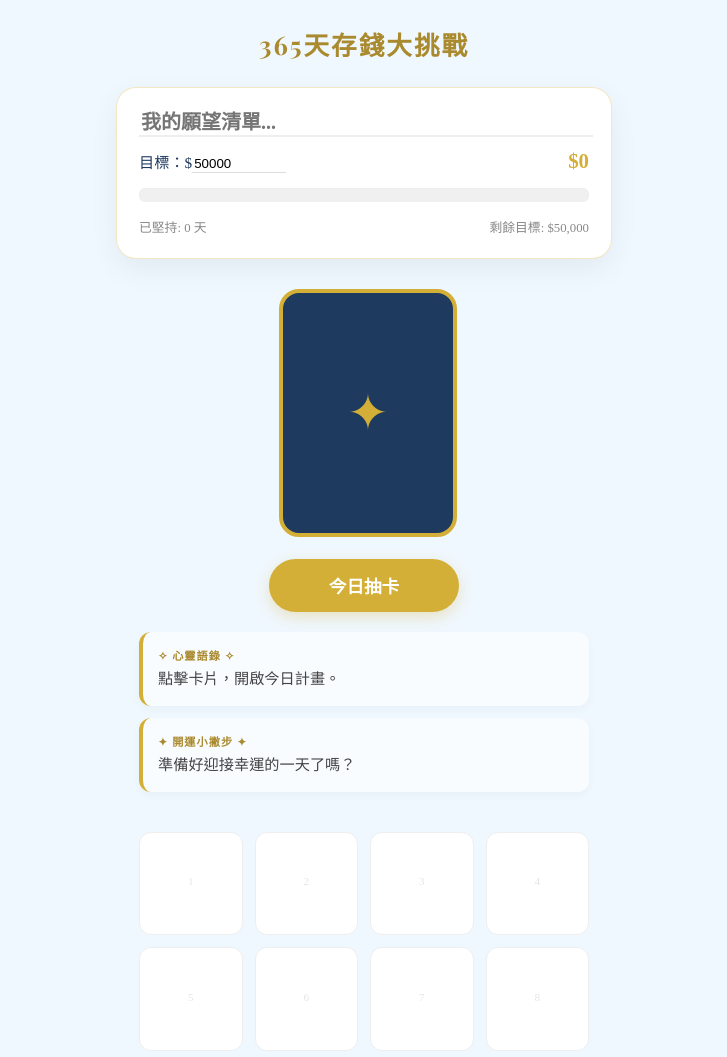
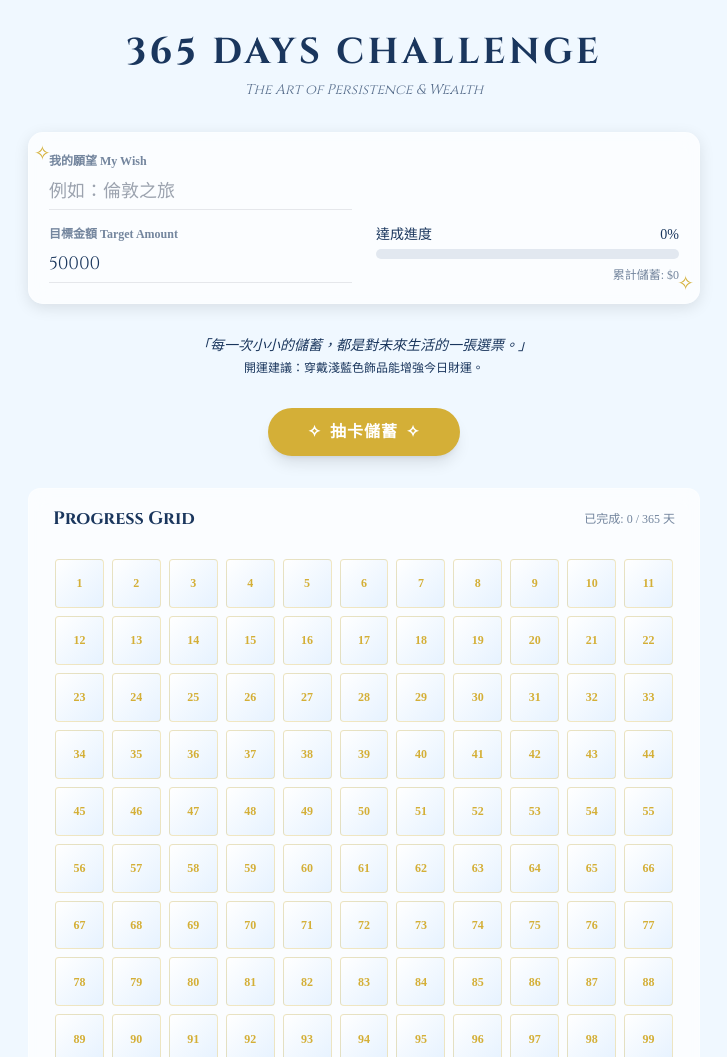
Before and after one commit to kus080600-del/index.html, a plain HTML site: page index.html in a window 1280 px wide. Shown: the top 1057 px of the page, without its empty margins (276-1003 px from the left). Drawn offline with nearby package versions, Linux system fonts and the light colour scheme.

Commit message:
更新 index.html

```diff
--- a/index.html
+++ b/index.html
@@ -1,298 +1,419 @@
 <!DOCTYPE html>
-<html lang="zh-TW">
+<html lang="zh-Hant">
 <head>
     <meta charset="UTF-8">
     <meta name="viewport" content="width=device-width, initial-scale=1.0, maximum-scale=1.0, user-scalable=no">
-    <title>365 存錢大挑戰</title>
-    <link href="https://fonts.googleapis.com/css2?family=Playfair+Display:wght@700&family=Noto+Serif+TC:wght@400;700&display=swap" rel="stylesheet">
-    <script src="https://cdn.jsdelivr.net/npm/canvas-confetti@1.6.0/dist/confetti.browser.min.js"></script>
+    <meta name="apple-mobile-web-app-capable" content="yes">
+    <meta name="apple-mobile-web-app-status-bar-style" content="black-translucent">
+    <title>365天優雅儲蓄挑戰</title>
+    <!-- 引入 Google Fonts -->
+    <link href="https://fonts.googleapis.com/css2?family=Cinzel:wght@400;700&family=Noto+Serif+TC:wght@400;700&display=swap" rel="stylesheet">
+    <script src="https://cdn.tailwindcss.com"></script>
     <style>
         :root {
-            --alice-blue: #F0F8FF;
+            --azure: #F0F8FF;
             --gold: #D4AF37;
-            --dark-gold: #AA8A2E;
-            --deep-blue: #1E3A5F;
-            --bg-card: #FFFFFF;
+            --deep-blue: #1A365D;
         }
 
         body {
-            background-color: var(--alice-blue);
+            background-color: var(--azure);
             font-family: 'Noto Serif TC', serif;
+            color: var(--deep-blue);
             margin: 0;
-            display: flex;
-            flex-direction: column;
-            align-items: center;
-            min-height: 100vh;
-            color: var(--deep-blue);
-            padding-bottom: 60px;
+            padding: 0;
+            overflow-x: hidden;
         }
 
-        header { padding: 25px 0; text-align: center; }
-        h1 { font-family: 'Playfair Display', serif; color: var(--dark-gold); margin: 0; font-size: 1.6rem; letter-spacing: 2px; }
-
-        /* 願望卡片 */
-        .wish-card {
-            width: 88%; max-width: 450px;
-            background: var(--bg-card);
-            padding: 22px; border-radius: 20px;
-            box-shadow: 0 10px 30px rgba(0,0,0,0.06);
-            margin-bottom: 20px; border: 1px solid rgba(212,175,55,0.3);
+        h1, h2, .font-serif-en {
+            font-family: 'Cinzel', serif;
         }
 
-        .wish-input {
-            width: 100%; border: none; border-bottom: 2px solid #eee;
-            font-size: 1.25rem; margin-bottom: 12px; outline: none;
-            font-family: inherit; color: var(--deep-blue); font-weight: bold;
-            background: transparent;
+        /* 歐式邊框裝飾 */
+        .ornate-border {
+            border: 2px solid var(--gold);
+            position: relative;
+            padding: 20px;
+            background: rgba(255, 255, 255, 0.8);
+            box-shadow: 0 4px 15px rgba(0,0,0,0.1);
         }
 
-        .progress-bar-container {
-            height: 12px; background: #f0f0f0; border-radius: 6px;
-            overflow: hidden; margin: 15px 0; border: 1px solid #eee;
+        .ornate-border::before, .ornate-border::after {
+            content: "✧";
+            position: absolute;
+            color: var(--gold);
+            font-size: 20px;
+        }
+        .ornate-border::before { top: 5px; left: 5px; }
+        .ornate-border::after { bottom: 5px; right: 5px; }
+
+        /* 卡片網格與動畫 */
+        .grid-container {
+            display: grid;
+            grid-template-columns: repeat(auto-fill, minmax(45px, 1fr));
+            gap: 8px;
+            padding: 10px;
         }
 
-        #progress-fill {
-            height: 100%; width: 0%;
-            background: linear-gradient(90deg, var(--gold), #f9d976);
-            transition: width 1s ease;
+        .save-card {
+            aspect-ratio: 1/1;
+            perspective: 1000px;
+            cursor: pointer;
         }
 
-        /* 抽卡視覺 */
-        .card-container { perspective: 1000px; width: 170px; height: 240px; margin: 10px 0; }
-        .card {
-            width: 100%; height: 100%; position: relative;
-            transform-style: preserve-3d; transition: transform 0.6s cubic-bezier(0.4, 0, 0.2, 1);
-        }
-        .card.is-flipped { transform: rotateY(180deg); }
-        .card-face {
-            position: absolute; width: 100%; height: 100%;
-            backface-visibility: hidden; border-radius: 20px;
-            border: 4px solid var(--gold); display: flex;
-            flex-direction: column; justify-content: center; align-items: center;
-        }
-        .card-front { background: var(--deep-blue); color: var(--gold); font-size: 50px; }
-        .card-back { background: white; transform: rotateY(180deg); }
-
-        .draw-btn {
-            background: var(--gold); color: white; border: none;
-            padding: 14px 60px; border-radius: 35px; font-size: 1.1rem;
-            font-weight: bold; box-shadow: 0 5px 15px rgba(212,175,55,0.3);
-            margin: 20px 0; cursor: pointer;
+        .card-inner {
+            position: relative;
+            width: 100%;
+            height: 100%;
+            text-align: center;
+            transition: transform 0.6s cubic-bezier(0.4, 0, 0.2, 1);
+            transform-style: preserve-3d;
         }
 
-        /* 雙文案區 */
-        .combo-box {
-            width: 85%; max-width: 450px;
-            display: flex; flex-direction: column; gap: 12px;
-            margin-bottom: 30px;
+        .save-card.flipped .card-inner {
+            transform: rotateY(180deg);
         }
-        .text-tile {
-            background: rgba(255,255,255,0.6);
-            padding: 15px; border-radius: 12px;
-            border-left: 4px solid var(--gold);
-            box-shadow: 0 4px 10px rgba(0,0,0,0.03);
+
+        .card-front, .card-back {
+            position: absolute;
+            width: 100%;
+            height: 100%;
+            backface-visibility: hidden;
+            display: flex;
+            align-items: center;
+            justify-content: center;
+            border-radius: 4px;
+            font-size: 12px;
+            border: 1px solid rgba(212, 175, 55, 0.3);
         }
-        .tile-label {
-            font-size: 0.7rem; color: var(--dark-gold);
-            font-weight: bold; text-transform: uppercase;
-            letter-spacing: 1px; margin-bottom: 5px;
+
+        .card-front {
+            background: linear-gradient(135deg, #fff 0%, #e6f2ff 100%);
+            color: var(--gold);
+            font-weight: bold;
         }
-        .tile-content { font-size: 0.95rem; line-height: 1.5; color: #444; }
 
-        /* 紀錄格子 */
-        .history-grid {
-            display: grid; grid-template-columns: repeat(4, 1fr);
-            gap: 12px; width: 92%; max-width: 450px; padding: 10px;
+        .card-back {
+            background: var(--gold);
+            color: white;
+            transform: rotateY(180deg);
+            font-size: 10px;
+            flex-direction: column;
         }
-        .grid-item {
-            aspect-ratio: 1/1; background: #fff; border-radius: 12px;
-            display: flex; flex-direction: column; justify-content: center; align-items: center;
-            font-size: 0.9rem; color: #ccc; border: 1px solid #eee;
+
+        /* 進度條 */
+        .progress-bar-bg {
+            background: #e2e8f0;
+            height: 10px;
+            border-radius: 5px;
+            overflow: hidden;
         }
-        .grid-item.filled {
-            background: linear-gradient(135deg, #fffcf0 0%, #fff3cc 100%);
-            border-color: var(--gold); color: var(--dark-gold); font-weight: bold;
+
+        .progress-bar-fill {
+            background: linear-gradient(90deg, var(--gold), #f6e05e);
+            height: 100%;
+            width: 0%;
+            transition: width 0.5s ease;
         }
-        .grid-item .day-num { font-size: 0.7rem; opacity: 0.5; margin-bottom: 4px; }
 
-        .reset-btn { background: none; border: 1px solid #ccc; color: #999; padding: 8px 20px; border-radius: 20px; font-size: 0.8rem; margin-top: 60px; cursor: pointer; }
+        /* 煙火 Canvas */
+        #fireworks {
+            position: fixed;
+            top: 0;
+            left: 0;
+            width: 100%;
+            height: 100%;
+            pointer-events: none;
+            z-index: 100;
+        }
+
+        /* 玻璃擬態 */
+        .glass {
+            background: rgba(255, 255, 255, 0.7);
+            backdrop-filter: blur(10px);
+            border-radius: 15px;
+            border: 1px solid rgba(255, 255, 255, 0.3);
+        }
+
+        .btn-gold {
+            background: var(--gold);
+            color: white;
+            transition: all 0.3s;
+            text-transform: uppercase;
+            letter-spacing: 1px;
+        }
+
+        .btn-gold:hover {
+            filter: brightness(1.1);
+            transform: translateY(-2px);
+        }
     </style>
 </head>
-<body>
+<body class="p-4 md:p-8">
 
-<header>
-    <h1>365天存錢大挑戰</h1>
-</header>
+    <canvas id="fireworks"></canvas>
 
-<div class="wish-card">
-    <input type="text" id="wish-title" class="wish-input" placeholder="我的願望清單..." onchange="saveData()">
-    <div style="display: flex; justify-content: space-between; align-items: center;">
-        <span style="font-size: 0.95rem;">目標：$<input type="number" id="wish-target" style="width: 90px; border:none; border-bottom:1px solid #ddd; outline:none;" placeholder="50000" onchange="saveData()"></span>
-        <span id="stat-total" style="font-weight: bold; color: var(--gold); font-size: 1.3rem;">$0</span>
+    <div class="max-w-2xl mx-auto">
+        <!-- 標題區 -->
+        <header class="text-center mb-8">
+            <h1 class="text-3xl md:text-4xl font-bold mb-2 tracking-widest">365 DAYS CHALLENGE</h1>
+            <p class="text-sm opacity-70 italic font-serif-en">The Art of Persistence & Wealth</p>
+        </header>
+
+        <!-- 許願池與統計 -->
+        <section class="glass ornate-border mb-8">
+            <div class="grid grid-cols-1 md:grid-cols-2 gap-6">
+                <div>
+                    <label class="block text-xs font-bold mb-1 opacity-60">我的願望 My Wish</label>
+                    <input type="text" id="wishName" placeholder="例如：倫敦之旅" class="bg-transparent border-b border-gold w-full py-1 outline-none text-lg">
+
+                    <label class="block text-xs font-bold mt-4 mb-1 opacity-60">目標金額 Target Amount</label>
+                    <input type="number" id="targetAmount" placeholder="100000" class="bg-transparent border-b border-gold w-full py-1 outline-none text-lg font-serif-en">
+                </div>
+                <div class="flex flex-col justify-end">
+                    <div class="flex justify-between text-sm mb-1">
+                        <span>達成進度</span>
+                        <span id="progressPercent">0%</span>
+                    </div>
+                    <div class="progress-bar-bg mb-2">
+                        <div id="progressBar" class="progress-bar-fill"></div>
+                    </div>
+                    <div class="text-right text-xs opacity-60">
+                        累計儲蓄: $<span id="totalSavings">0</span>
+                    </div>
+                </div>
+            </div>
+        </section>
+
+        <!-- 激勵文案區 -->
+        <section class="mb-8 text-center px-4">
+            <p id="quoteText" class="text-sm italic mb-1">「每一次小小的儲蓄，都是對未來生活的一張選票。」</p>
+            <p id="luckyTip" class="text-xs text-gold">開運建議：穿戴淺藍色飾品能增強今日財運。</p>
+        </section>
+
+        <!-- 操作區 -->
+        <div class="flex justify-center mb-8">
+            <button onclick="drawCard()" class="btn-gold px-10 py-3 rounded-full shadow-lg font-bold flex items-center gap-2">
+                <span>✧</span> 抽卡儲蓄 <span>✧</span>
+            </button>
+        </div>
+
+        <!-- 儲蓄格 -->
+        <div class="glass p-4 rounded-xl mb-12">
+            <div class="flex justify-between items-center px-2 mb-4">
+                <h3 class="font-serif-en text-lg font-bold">Progress Grid</h3>
+                <span class="text-xs opacity-60">已完成: <span id="completedDays">0</span> / 365 天</span>
+            </div>
+            <div id="grid" class="grid-container">
+                <!-- 由 JS 生成 365 個格子 -->
+            </div>
+        </div>
+
+        <!-- 底部控制 -->
+        <footer class="mt-12 text-center pb-12">
+            <button onclick="confirmReset()" class="text-xs opacity-40 hover:opacity-100 transition-opacity flex items-center gap-1 mx-auto">
+                <svg xmlns="http://www.w3.org/2000/svg" width="12" height="12" viewBox="0 0 24 24" fill="none" stroke="currentColor" stroke-width="2" stroke-linecap="round" stroke-linejoin="round"><path d="M3 12a9 9 0 1 0 9-9 9.75 9.75 0 0 0-6.74 2.74L3 8"/><path d="M3 3v5h5"/></svg>
+                重置所有挑戰進度
+            </button>
+        </footer>
     </div>
-    <div class="progress-bar-container">
-        <div id="progress-fill"></div>
-    </div>
-    <div style="display: flex; justify-content: space-between; font-size: 0.8rem; color: #888;">
-        <span id="stat-days">已堅持: 0 天</span>
-        <span id="stat-remain">剩餘目標: $0</span>
-    </div>
-</div>
 
-<div class="card-container" onclick="handleDraw()">
-    <div class="card" id="card">
-        <div class="card-face card-front">✦</div>
-        <div class="card-face card-back">
-            <span style="font-size: 0.85rem; color: #888;">獲得儲蓄金</span>
-            <div id="draw-result" style="font-size: 2.8rem; font-weight: bold; color: var(--dark-gold);">$0</div>
-        </div>
-    </div>
-</div>
+    <!-- 音效資源 (使用 Web Audio API 生成簡單音效，避免外部連結失效) -->
+    <script>
+        const STORAGE_KEY = 'saving_challenge_data';
+        let state = {
+            total: 0,
+            wish: '',
+            target: 50000,
+            history: [] // 儲存 {dayIndex, amount, date}
+        };
 
-<button class="draw-btn" onclick="handleDraw()">今日抽卡</button>
+        const quotes = [
+            "財富不是一蹴而就的，而是點滴累積的成果。",
+            "自律是通往自由的唯一途徑。",
+            "今天的努力，是為了明天有選擇的權利。",
+            "每一個銅板都帶著實現夢想的可能。",
+            "耐心與持久勝過激烈的狂熱。"
+        ];
 
-<div class="combo-box">
-    <div class="text-tile">
-        <div class="tile-label">✧ 心靈語錄 ✧</div>
-        <div class="tile-content" id="wisdom-text">點擊卡片，開啟今日計畫。</div>
-    </div>
-    <div class="text-tile">
-        <div class="tile-label">✦ 開運小撇步 ✦</div>
-        <div class="tile-content" id="tip-text">準備好迎接幸運的一天了嗎？</div>
-    </div>
-</div>
+        const luckyTips = [
+            "今日宜整理錢包，讓金錢流動更順暢。",
+            "試著在左手腕繫一條藍色絲線，有助聚財。",
+            "今日幸運色：淡金色。適合思考理財計劃。",
+            "在辦公桌放一杯清水，能提升工作專注度與財運。",
+            "微笑是最好的招財咒語，對鏡子笑一下吧。"
+        ];
 
-<div class="history-grid" id="history-grid"></div>
+        // 初始化
+        window.onload = () => {
+            loadState();
+            renderGrid();
+            updateUI();
 
-<button class="reset-btn" onclick="resetAll()">重新設置挑戰</button>
+            // 監聽輸入存檔
+            document.getElementById('wishName').addEventListener('input', (e) => {
+                state.wish = e.target.value;
+                saveState();
+            });
+            document.getElementById('targetAmount').addEventListener('input', (e) => {
+                state.target = parseInt(e.target.value) || 0;
+                updateUI();
+                saveState();
+            });
+        };
 
-<script>
-    const contentLib = {
-        quotes: [
-            "積少成多，財富是時間開出的花朵。",
-            "今天的自律，是為了明天能擁有更多選擇的自由。",
-            "理財不在於致富，而在於能不為金錢委屈生活。",
-            "每一份投入，都是對理想生活的一張選票。",
-            "慢即是快，持之以恆的儲蓄勝過短暫的投機。",
-            "財富不奔向急躁的人，它喜歡住在耐心的人家裡。",
-            "每一次存下小錢，都在厚實你面對未來的底氣。",
-            "夢想雖然昂貴，但拆解成365天就不再遙不可及。",
-            "不要小看銅板的力量，海洋也是由無數水滴匯成的。",
-            "今天的儲蓄，是給未來的自己一份最體面的禮物。"
-        ],
-        tips: [
-            "整理錢包，讓鈔票同向整齊排列，財氣更順。",
-            "今天適合穿戴金色或黃色元素，能提升財運能量。",
-            "試著在玄關放一盆綠色植物，能為家裡招來生機。",
-            "睡前冥想三分鐘夢想實現的樣子，吸引力法則會幫你。",
-            "保持錢包內乾淨，不放超過一週的收據與發票。",
-            "擦亮常穿的鞋子，好運是從乾淨的腳底開始的。",
-            "今天對身邊的人微笑，良好的正向循環會帶來意外之財。",
-            "晨起開窗五分鐘換氣，讓空間裡的財氣重新流動。",
-            "睡前對今天存下的金額說聲謝謝，感恩能吸引更多財富。",
-            "把常用的錢包放在屋宅的財位，不要隨意丟在地上。"
-        ]
-    };
+        function renderGrid() {
+            const grid = document.getElementById('grid');
+            grid.innerHTML = '';
+            for (let i = 1; i <= 365; i++) {
+                const card = document.createElement('div');
+                card.className = 'save-card';
+                card.id = `card-${i}`;
 
-    let state = { wish: "", target: 50000, records: [] };
+                const entry = state.history.find(h => h.dayIndex === i);
+                if (entry) card.classList.add('flipped');
 
-    function init() {
-        const saved = localStorage.getItem('savings_v6');
-        if (saved) state = JSON.parse(saved);
-        document.getElementById('wish-title').value = state.wish || "";
-        document.getElementById('wish-target').value = state.target || 50000;
-        renderGrid();
-        updateUI();
-    }
+                card.innerHTML = `
+                    <div class="card-inner">
+                        <div class="card-front">${i}</div>
+                        <div class="card-back">
+                            <span style="font-size: 8px opacity: 0.7">DAY ${i}</span>
+                            <span class="font-bold">$${entry ? entry.amount : ''}</span>
+                        </div>
+                    </div>
+                `;
+                grid.appendChild(card);
+            }
+        }
 
-    function playMagicSound() {
-        try {
+        function drawCard() {
+            // 尋找尚未翻開的最小天數
+            const usedDays = state.history.map(h => h.dayIndex);
+            let nextDay = 1;
+            while(usedDays.includes(nextDay) && nextDay <= 365) {
+                nextDay++;
+            }
+
+            if (nextDay > 365) {
+                alert("恭喜！你已經完成了 365 天的所有挑戰！");
+                return;
+            }
+
+            // 隨機金額 50 - 300
+            const amount = Math.floor(Math.random() * (300 - 50 + 1)) + 50;
+
+            // 更新狀態
+            state.history.push({
+                dayIndex: nextDay,
+                amount: amount,
+                date: new Date().toISOString()
+            });
+            state.total += amount;
+
+            // 執行翻牌與特效
+            const card = document.getElementById(`card-${nextDay}`);
+            card.querySelector('.card-back .font-bold').innerText = `$${amount}`;
+            card.classList.add('flipped');
+
+            playMagicSound();
+            createFireworks();
+            updateUI();
+            saveState();
+
+            // 更新金句
+            document.getElementById('quoteText').innerText = `「${quotes[Math.floor(Math.random()*quotes.length)]}」`;
+            document.getElementById('luckyTip').innerText = `開運建議：${luckyTips[Math.floor(Math.random()*luckyTips.length)]}`;
+        }
+
+        function updateUI() {
+            document.getElementById('wishName').value = state.wish;
+            document.getElementById('targetAmount').value = state.target;
+            document.getElementById('totalSavings').innerText = state.total.toLocaleString();
+            document.getElementById('completedDays').innerText = state.history.length;
+
+            const percent = state.target > 0 ? Math.min(Math.round((state.total / state.target) * 100), 100) : 0;
+            document.getElementById('progressBar').style.width = `${percent}%`;
+            document.getElementById('progressPercent').innerText = `${percent}%`;
+        }
+
+        function saveState() {
+            localStorage.setItem(STORAGE_KEY, JSON.stringify(state));
+        }
+
+        function loadState() {
+            const saved = localStorage.getItem(STORAGE_KEY);
+            if (saved) {
+                state = JSON.parse(saved);
+            }
+        }
+
+        function confirmReset() {
+            if (confirm("確定要重置所有數據嗎？這將刪除所有儲蓄紀錄且無法恢復。")) {
+                state = { total: 0, wish: '', target: 50000, history: [] };
+                saveState();
+                location.reload();
+            }
+        }
+
+        // 音效產生器
+        function playMagicSound() {
             const ctx = new (window.AudioContext || window.webkitAudioContext)();
             const osc = ctx.createOscillator();
             const gain = ctx.createGain();
-            osc.type = 'triangle';
+
+            osc.type = 'sine';
             osc.frequency.setValueAtTime(440, ctx.currentTime);
-            osc.frequency.exponentialRampToValueAtTime(1320, ctx.currentTime + 0.4);
+            osc.frequency.exponentialRampToValueAtTime(880, ctx.currentTime + 0.1);
+            osc.frequency.exponentialRampToValueAtTime(1320, ctx.currentTime + 0.2);
+
             gain.gain.setValueAtTime(0.1, ctx.currentTime);
-            gain.gain.exponentialRampToValueAtTime(0.01, ctx.currentTime + 0.4);
-            osc.connect(gain); gain.connect(ctx.destination);
-            osc.start(); osc.stop(ctx.currentTime + 0.4);
-        } catch(e) {}
-    }
+            gain.gain.exponentialRampToValueAtTime(0.01, ctx.currentTime + 0.3);
 
-    function renderGrid() {
-        const grid = document.getElementById('history-grid');
-        grid.innerHTML = '';
-        for (let i = 1; i <= 365; i++) {
-            const item = document.createElement('div');
-            item.className = 'grid-item' + (state.records[i-1] ? ' filled' : '');
-            item.id = `day-${i}`;
-            const amount = state.records[i-1];
-            item.innerHTML = `<div class="day-num">${i}</div><div class="val">${amount ? '$'+amount : ''}</div>`;
-            grid.appendChild(item);
-        }
-    }
+            osc.connect(gain);
+            gain.connect(ctx.destination);
 
-    function updateUI() {
-        const total = state.records.reduce((a, b) => a + b, 0);
-        document.getElementById('stat-total').innerText = '$' + total.toLocaleString();
-        document.getElementById('stat-remain').innerText = '剩餘目標: $' + Math.max(0, state.target - total).toLocaleString();
-        document.getElementById('stat-days').innerText = `已堅持: ${state.records.length} 天`;
-        const progress = state.target > 0 ? (total / state.target) * 100 : 0;
-        document.getElementById('progress-fill').style.width = Math.min(100, progress) + '%';
-    }
-
-    function handleDraw() {
-        const card = document.getElementById('card');
-        if (card.classList.contains('is-flipped')) {
-            card.classList.remove('is-flipped');
-            return;
+            osc.start();
+            osc.stop(ctx.currentTime + 0.3);
         }
 
-        playMagicSound();
-        const amount = Math.floor(Math.random() * (300 - 50 + 1)) + 50;
-        document.getElementById('draw-result').innerText = '$' + amount;
+        // 煙火特效
+        const canvas = document.getElementById('fireworks');
+        const ctx = canvas.getContext('2d');
+        let particles = [];
 
-        // 同時隨機選取兩種文案
-        const quote = contentLib.quotes[Math.floor(Math.random() * contentLib.quotes.length)];
-        const tip = contentLib.tips[Math.floor(Math.random() * contentLib.tips.length)];
+        function createFireworks() {
+            canvas.width = window.innerWidth;
+            canvas.height = window.innerHeight;
+            for (let i = 0; i < 50; i++) {
+                particles.push({
+                    x: canvas.width / 2,
+                    y: canvas.height / 2,
+                    vx: (Math.random() - 0.5) * 10,
+                    vy: (Math.random() - 0.5) * 10,
+                    size: Math.random() * 3 + 2,
+                    color: `hsl(${Math.random() * 360}, 70%, 60%)`,
+                    life: 100
+                });
+            }
+            animate();
+        }
 
-        document.getElementById('wisdom-text').innerText = quote;
-        document.getElementById('tip-text').innerText = tip;
-
-        card.classList.add('is-flipped');
-
-        confetti({
-            particleCount: 120, spread: 80, origin: { y: 0.7 },
-            colors: ['#D4AF37', '#F0F8FF', '#1E3A5F']
-        });
-
-        state.records.push(amount);
-        saveData();
-
-        setTimeout(() => {
-            renderGrid();
-            updateUI();
-            const nextIdx = state.records.length;
-            document.getElementById(`day-${nextIdx}`).scrollIntoView({ behavior: 'smooth', block: 'center' });
-        }, 600);
-    }
-
-    function saveData() {
-        state.wish = document.getElementById('wish-title').value;
-        state.target = parseInt(document.getElementById('wish-target').value) || 0;
-        localStorage.setItem('savings_v6', JSON.stringify(state));
-        updateUI();
-    }
-
-    function resetAll() {
-        if (confirm("確定要重置嗎？")) {
-            localStorage.removeItem('savings_v6');
-            location.reload();
+        function animate() {
+            if (particles.length === 0) return;
+            ctx.clearRect(0, 0, canvas.width, canvas.height);
+            particles = particles.filter(p => p.life > 0);
+            particles.forEach(p => {
+                p.x += p.vx;
+                p.y += p.vy;
+                p.vy += 0.1; // 重力
+                p.life--;
+                ctx.fillStyle = p.color;
+                ctx.beginPath();
+                ctx.arc(p.x, p.y, p.size, 0, Math.PI * 2);
+                ctx.fill();
+            });
+            requestAnimationFrame(animate);
         }
-    }
-
-    window.onload = init;
-</script>
+    </script>
 </body>
 </html>
```
